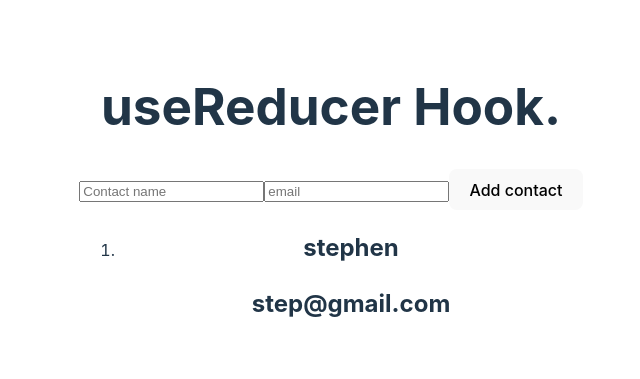
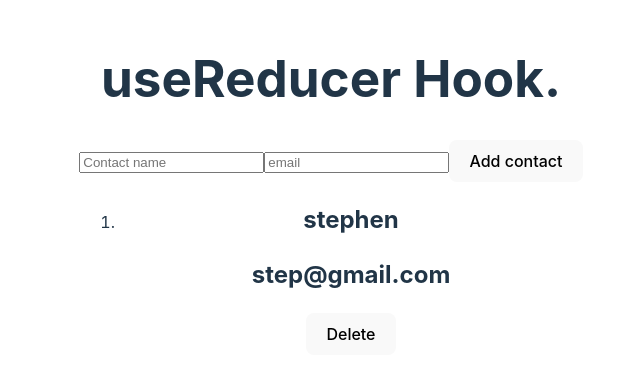
Before and after one commit to Red-stevo/JavaScript, a React (Vite) app in the folder jspromises/: page / in a window 1280 px wide. Shown: the part 207-586 px from the top of the page, without its empty margins (309-949 px from the left). Built offline with nearby package versions, Linux system fonts and the light colour scheme.

Commit message:
Commit message >>>>> deleting working nicly <<<<<

```diff
--- a/jspromises/src/Components/UseReducerHook.jsx
+++ b/jspromises/src/Components/UseReducerHook.jsx
@@ -8,7 +8,7 @@ function reducer(state, action) {
             return[...state, action.payload];
         case "delete":
             return state.filter((contact) => {
-                return action.payload.id !== contact.id;
+                return action.payload.id !== contact.userId;
             });
     }
 
@@ -31,7 +31,6 @@ function UseReducerHook(){
         setUserName("");
 
         dispatch({type:"add", payload:contact});
-
     }
 
     return(
@@ -49,10 +48,13 @@ function UseReducerHook(){
             <div>
                 <ol>
                     {state.map((contact) => {
-                        return(<li key={contact.userId}>
+                        return(
+                            <li key={contact.userId}>
                             <h2>{contact.name}</h2>
                             <h2>{contact.email}</h2>
-                        </li>)
+                            <button onClick={() => {dispatch({type:"delete", payload:{id:contact.userId}})}}>
+                                Delete</button>
+                        </li>);
                     })}
                 </ol>
             </div>
```
